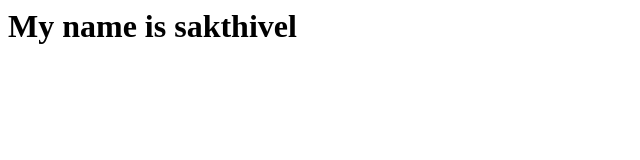
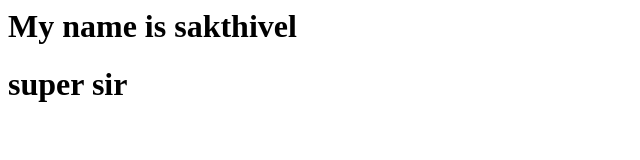
Before and after one commit to S-Sakthivel2007/githubwork, a plain HTML site: page index.html in a window 1280 px wide. Shown: the whole page, without its empty margins (0-640 px from the left). Drawn offline with Linux system fonts and the light colour scheme.

Commit message:
Update index.html

```diff
--- a/index.html
+++ b/index.html
@@ -1,5 +1,6 @@
 <html>
 <body>
     <h1>My name is sakthivel</h1>
+    <h1>super sir</h1>
 </body>
 </html>
```
